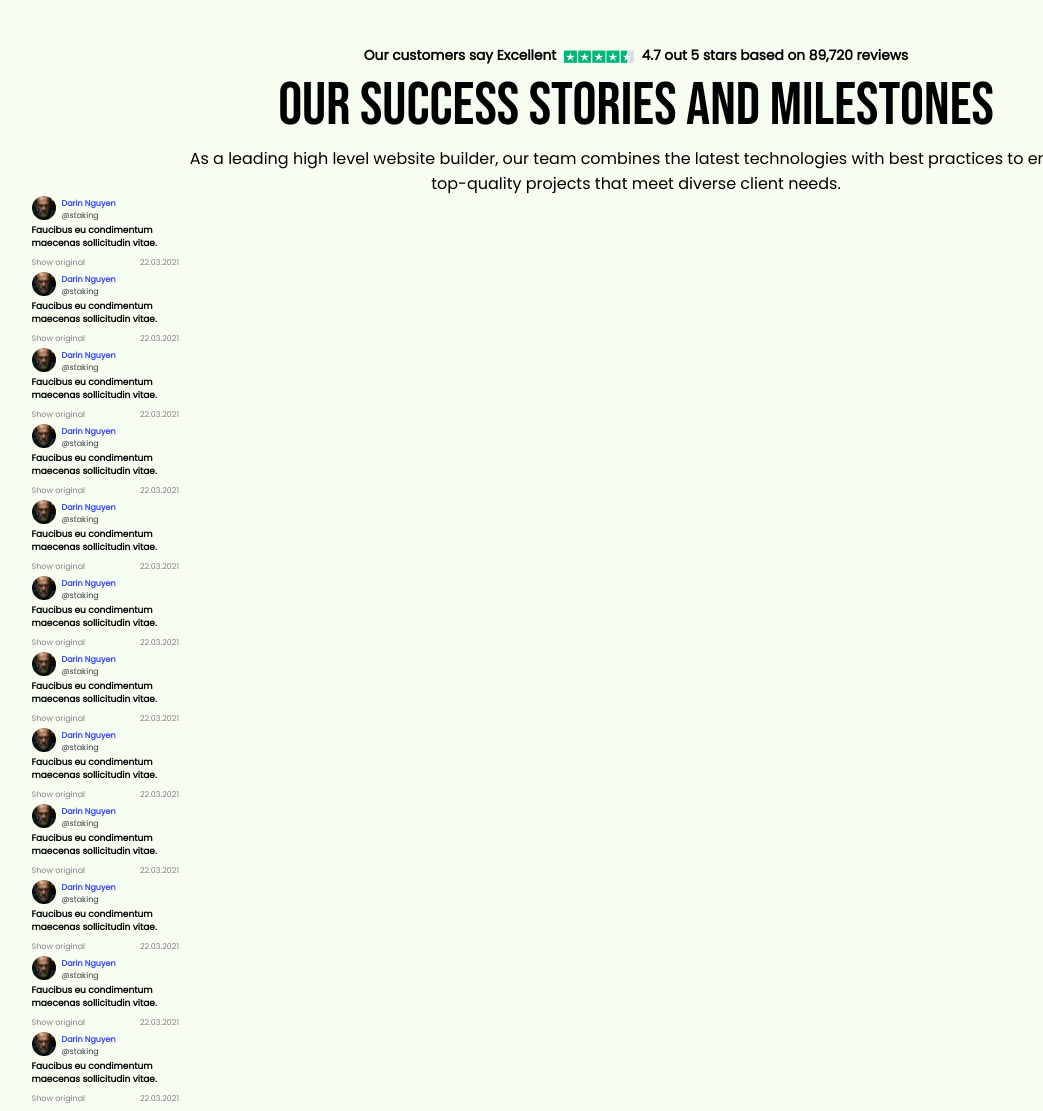
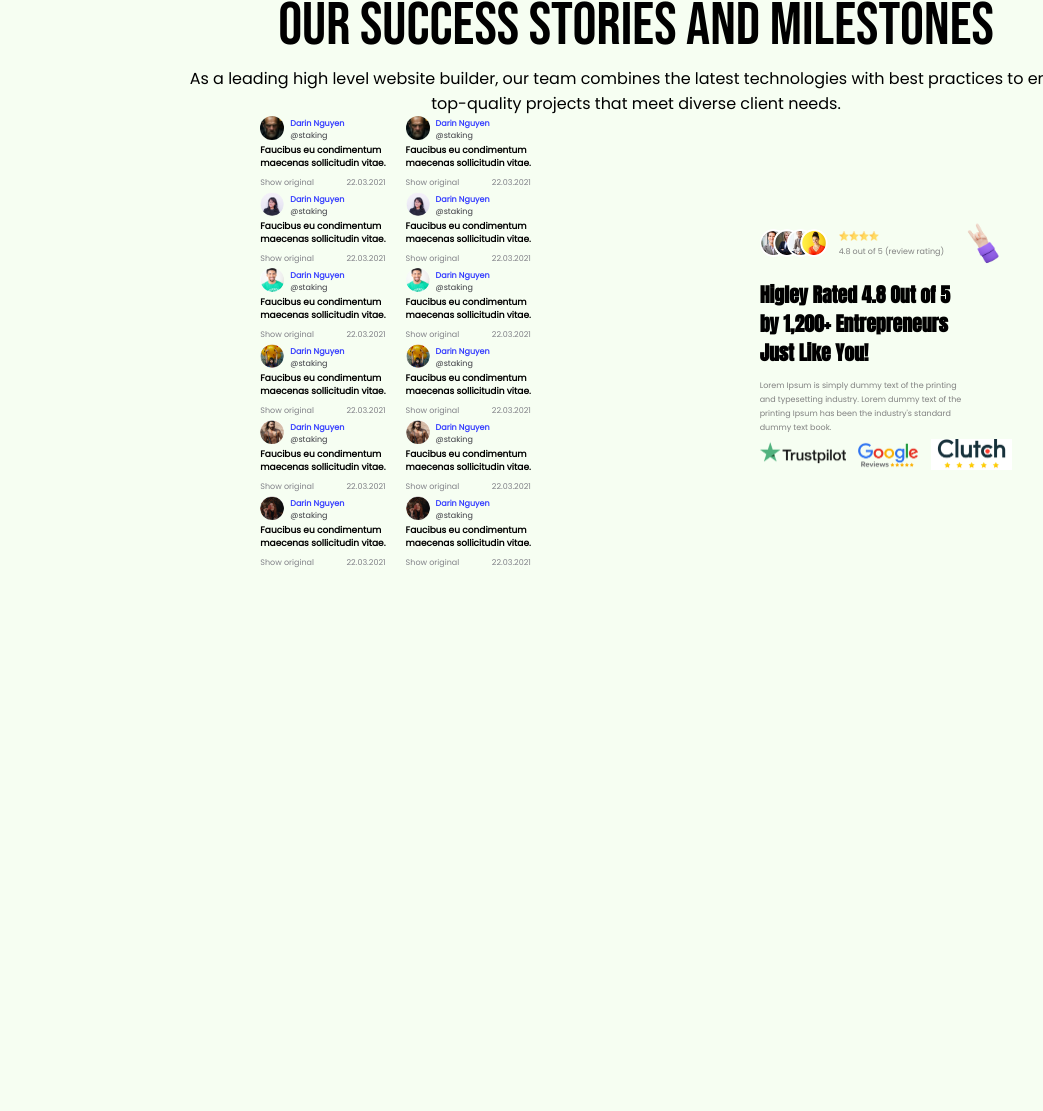
Before and after one commit to MuhammadElham/Figma-Xybertise, a plain HTML site: page index.html in a window 1280 px wide. Shown: the part 1081-2192 px from the top of the page, without its empty margins (4-1047 px from the left). After the commit the page ends 1665 px from the top, so only its background shows below. Drawn offline with Linux system fonts and the light colour scheme.

Commit message:
add picture of hand

```diff
--- a/index.html
+++ b/index.html
@@ -295,110 +295,104 @@
       <div class="feedback">
         <!-- Using Flex Col  -->
         <div class="feedback_part_a">
+          <div class="sub_par_a">
             <!-- 1 -->
-          <div class="sub_par_a">
             <div class="feeds_container">
               <div class="logo_name">
                 <div class="feed_log">
-                  <img src="./Loop_Images/man1.jpeg" alt="" />
+                  <img src="./Loop_Images/person_1.jpeg" alt="" />
                 </div>
                 <div class="feed_names">
                   <p id="feedname">Darin Nguyen</p>
                   <p id="at_rate">@staking</p>
                 </div>
               </div>
-              <p>Faucibus eu condimentum <br>maecenas sollicitudin vitae.</p>
+              <p>Faucibus eu condimentum <br />maecenas sollicitudin vitae.</p>
               <div class="show_original">
                 <p>Show original</p>
                 <p>22.03.2021</p>
               </div>
             </div>
-          </div>
-          <div class="sub_par_a">
+            <!-- 2 -->
             <div class="feeds_container">
               <div class="logo_name">
                 <div class="feed_log">
-                  <img src="./Loop_Images/man1.jpeg" alt="" />
+                  <img src="./Loop_Images/person_2.jpeg" alt="" />
                 </div>
                 <div class="feed_names">
                   <p id="feedname">Darin Nguyen</p>
                   <p id="at_rate">@staking</p>
                 </div>
               </div>
-              <p>Faucibus eu condimentum <br>maecenas sollicitudin vitae.</p>
+              <p>Faucibus eu condimentum <br />maecenas sollicitudin vitae.</p>
               <div class="show_original">
                 <p>Show original</p>
                 <p>22.03.2021</p>
               </div>
             </div>
-          </div>
-          <div class="sub_par_a">
+            <!-- 3 -->
             <div class="feeds_container">
               <div class="logo_name">
                 <div class="feed_log">
-                  <img src="./Loop_Images/man1.jpeg" alt="" />
+                  <img src="./Loop_Images/person_3.jpg" alt="" />
                 </div>
                 <div class="feed_names">
                   <p id="feedname">Darin Nguyen</p>
                   <p id="at_rate">@staking</p>
                 </div>
               </div>
-              <p>Faucibus eu condimentum <br>maecenas sollicitudin vitae.</p>
+              <p>Faucibus eu condimentum <br />maecenas sollicitudin vitae.</p>
               <div class="show_original">
                 <p>Show original</p>
                 <p>22.03.2021</p>
               </div>
             </div>
-          </div>
-          <div class="sub_par_a">
+            <!-- 4 -->
             <div class="feeds_container">
               <div class="logo_name">
                 <div class="feed_log">
-                  <img src="./Loop_Images/man1.jpeg" alt="" />
+                  <img src="./Loop_Images/person_4.jpg" alt="" />
                 </div>
                 <div class="feed_names">
                   <p id="feedname">Darin Nguyen</p>
                   <p id="at_rate">@staking</p>
                 </div>
               </div>
-              <p>Faucibus eu condimentum <br>maecenas sollicitudin vitae.</p>
+              <p>Faucibus eu condimentum <br />maecenas sollicitudin vitae.</p>
               <div class="show_original">
                 <p>Show original</p>
                 <p>22.03.2021</p>
               </div>
             </div>
-          </div>
-          <div class="sub_par_a">
+            <!-- 5 -->
             <div class="feeds_container">
               <div class="logo_name">
                 <div class="feed_log">
-                  <img src="./Loop_Images/man1.jpeg" alt="" />
+                  <img src="./Loop_Images/person_5.jpg" alt="" />
                 </div>
                 <div class="feed_names">
                   <p id="feedname">Darin Nguyen</p>
                   <p id="at_rate">@staking</p>
                 </div>
               </div>
-              <p>Faucibus eu condimentum <br>maecenas sollicitudin vitae.</p>
+              <p>Faucibus eu condimentum <br />maecenas sollicitudin vitae.</p>
               <div class="show_original">
                 <p>Show original</p>
                 <p>22.03.2021</p>
               </div>
             </div>
-          </div>
             <!-- 6 -->
-          <div class="sub_par_a">
             <div class="feeds_container">
               <div class="logo_name">
                 <div class="feed_log">
-                  <img src="./Loop_Images/man1.jpeg" alt="" />
+                  <img src="./Loop_Images/person_6.jpg" alt="" />
                 </div>
                 <div class="feed_names">
                   <p id="feedname">Darin Nguyen</p>
                   <p id="at_rate">@staking</p>
                 </div>
               </div>
-              <p>Faucibus eu condimentum <br>maecenas sollicitudin vitae.</p>
+              <p>Faucibus eu condimentum <br />maecenas sollicitudin vitae.</p>
               <div class="show_original">
                 <p>Show original</p>
                 <p>22.03.2021</p>
@@ -407,109 +401,102 @@
           </div>
           <div class="sub_par_b">
             <!-- 1 -->
-          <div class="sub_par_a">
             <div class="feeds_container">
               <div class="logo_name">
                 <div class="feed_log">
-                  <img src="./Loop_Images/man1.jpeg" alt="" />
+                  <img src="./Loop_Images/person_1.jpeg" alt="" />
                 </div>
                 <div class="feed_names">
                   <p id="feedname">Darin Nguyen</p>
                   <p id="at_rate">@staking</p>
                 </div>
               </div>
-              <p>Faucibus eu condimentum <br>maecenas sollicitudin vitae.</p>
+              <p>Faucibus eu condimentum <br />maecenas sollicitudin vitae.</p>
               <div class="show_original">
                 <p>Show original</p>
                 <p>22.03.2021</p>
               </div>
             </div>
-          </div>
-          <div class="sub_par_a">
+            <!-- 2 -->
             <div class="feeds_container">
               <div class="logo_name">
                 <div class="feed_log">
-                  <img src="./Loop_Images/man1.jpeg" alt="" />
+                  <img src="./Loop_Images/person_2.jpeg" alt="" />
                 </div>
                 <div class="feed_names">
                   <p id="feedname">Darin Nguyen</p>
                   <p id="at_rate">@staking</p>
                 </div>
               </div>
-              <p>Faucibus eu condimentum <br>maecenas sollicitudin vitae.</p>
+              <p>Faucibus eu condimentum <br />maecenas sollicitudin vitae.</p>
               <div class="show_original">
                 <p>Show original</p>
                 <p>22.03.2021</p>
               </div>
             </div>
-          </div>
-          <div class="sub_par_a">
+            <!-- 3 -->
             <div class="feeds_container">
               <div class="logo_name">
                 <div class="feed_log">
-                  <img src="./Loop_Images/man1.jpeg" alt="" />
+                  <img src="./Loop_Images/person_3.jpg" alt="" />
                 </div>
                 <div class="feed_names">
                   <p id="feedname">Darin Nguyen</p>
                   <p id="at_rate">@staking</p>
                 </div>
               </div>
-              <p>Faucibus eu condimentum <br>maecenas sollicitudin vitae.</p>
+              <p>Faucibus eu condimentum <br />maecenas sollicitudin vitae.</p>
               <div class="show_original">
                 <p>Show original</p>
                 <p>22.03.2021</p>
               </div>
             </div>
-          </div>
-          <div class="sub_par_a">
+            <!-- 4 -->
             <div class="feeds_container">
               <div class="logo_name">
                 <div class="feed_log">
-                  <img src="./Loop_Images/man1.jpeg" alt="" />
+                  <img src="./Loop_Images/person_4.jpg" alt="" />
                 </div>
                 <div class="feed_names">
                   <p id="feedname">Darin Nguyen</p>
                   <p id="at_rate">@staking</p>
                 </div>
               </div>
-              <p>Faucibus eu condimentum <br>maecenas sollicitudin vitae.</p>
+              <p>Faucibus eu condimentum <br />maecenas sollicitudin vitae.</p>
               <div class="show_original">
                 <p>Show original</p>
                 <p>22.03.2021</p>
               </div>
             </div>
-          </div>
-          <div class="sub_par_a">
+            <!-- 5 -->
             <div class="feeds_container">
               <div class="logo_name">
                 <div class="feed_log">
-                  <img src="./Loop_Images/man1.jpeg" alt="" />
+                  <img src="./Loop_Images/person_5.jpg" alt="" />
                 </div>
                 <div class="feed_names">
                   <p id="feedname">Darin Nguyen</p>
                   <p id="at_rate">@staking</p>
                 </div>
               </div>
-              <p>Faucibus eu condimentum <br>maecenas sollicitudin vitae.</p>
+              <p>Faucibus eu condimentum <br />maecenas sollicitudin vitae.</p>
               <div class="show_original">
                 <p>Show original</p>
                 <p>22.03.2021</p>
               </div>
             </div>
-          </div>
             <!-- 6 -->
-          <div class="sub_par_a">
             <div class="feeds_container">
               <div class="logo_name">
                 <div class="feed_log">
-                  <img src="./Loop_Images/man1.jpeg" alt="" />
+                  <img src="./Loop_Images/person_6.jpg" alt="" />
                 </div>
                 <div class="feed_names">
                   <p id="feedname">Darin Nguyen</p>
                   <p id="at_rate">@staking</p>
                 </div>
               </div>
-              <p>Faucibus eu condimentum <br>maecenas sollicitudin vitae.</p>
+              <p>Faucibus eu condimentum <br />maecenas sollicitudin vitae.</p>
               <div class="show_original">
                 <p>Show original</p>
                 <p>22.03.2021</p>
@@ -517,9 +504,32 @@
             </div>
           </div>
         </div>
+
+        <div class="feedback_part_b">
+          <div class="feed_pat_b_images_and_logos">
+            <div class="feed_part_b_images">
+              <img src="./Loop_Images/feed_partb_person_1.png" alt="">
+              <img src="./Loop_Images/feed_partb_person_2.png" alt="" id="feed_b_img">
+              <img src="./Loop_Images/feed_partb_person_3.png" alt="" id="feed_b_img">
+              <img src="./Loop_Images/feed_partb_person_4.png" alt="" id="feed_b_img">
             </div>
-
-        <div class="feedback_part_b"></div>
+            <div class="feed_part_b_logos">
+              <img src="./Loop_Images/star.png" alt="">
+              <img src="./Loop_Images/star.png" alt="" id="feed_b_logo">
+              <img src="./Loop_Images/star.png" alt="" id="feed_b_logo">
+              <img src="./Loop_Images/star.png" alt="" id="feed_b_logo">
+              <p>4.8 out of 5 (review rating)</p>
+            </div>
+            <img id="hand" src="Loop_Images/hand.png" alt="">
+          </div>
+          <h2>Higley Rated 4.8 Out of 5 <br> by 1,200+ Entrepreneurs <br> Just Like You!</h2>
+          <p>Lorem Ipsum is simply dummy text of the printing <br> and typesetting industry. Lorem dummy text of the <br> printing Ipsum has been the industry's standard <br> dummy text book.</p>
+          <div class="brands_images">
+          <img src="./Loop_Images/Trustpilot_logo.png" alt="" id="trustpilot">
+          <img src="./Loop_Images/Google.png" alt="" id="google">
+          <img src="./Loop_Images/clutch.png" alt="" id="clutch">
+        </div>
+        </div>
       </div>
     </section>
 
--- a/style.css
+++ b/style.css
@@ -3,6 +3,8 @@
 @import url('https://fonts.googleapis.com/css2?family=Poppins&display=swap');
 
 @import url('https://fonts.googleapis.com/css2?family=Bebas+Neue&display=swap');
+
+@import url('https://fonts.googleapis.com/css2?family=Anton&display=swap');
 
 @font-face {
     font-family: myFont;
@@ -437,7 +439,8 @@ body {
 
 /* Slider Image Styling */
 .loopslider figure img {
-    width: 100%;
+    /* width: 100%; */
+    width: 80%;
     height: auto;
     border-radius: 20px;
 }
@@ -451,7 +454,8 @@ body {
 
 .loopslider-container .loopslider {
     margin: 0 auto;
-    height: 290px;
+    /* height: 290px; */
+    height: 250px;
     position: relative;
     overflow: hidden;
 }
@@ -555,15 +559,37 @@ body {
     font-size: 600;
     font-weight: 0.731rem;
 }
-.feeds_container{
-    width: 147.5px;
+
+/* Feedback section */
+.feedback {
+    /* width: 100%; */
+    display: flex;
+    justify-content: space-evenly;
+}
+
+/* .feedback_part_a,
+.feedback_part_b {
+    width: 50%;
+} */
+
+.feedback_part_a {
+    display: flex;
+    align-items: center;
+    /* justify-content: space-between; */
+    gap: 20px;
+}
+
+.feeds_container {
+    /* width: 147.5px; */
     height: 76px;
 }
+
 .feeds_container p {
     font-family: Poppins;
     font-size: 9px;
     font-weight: 800;
 }
+
 .feed_log img {
     width: 24px;
     height: 24px;
@@ -573,11 +599,19 @@ body {
     border: none;
     outline: none;
 }
-.logo_name{
+
+#hand {
+    width: 55.37px;
+    height: 49.03px;
+
+}
+
+.logo_name {
     display: flex;
     align-items: center;
     gap: 6px;
 }
+
 .feed_names #feedname {
     color: #363EFF;
     font-size: 8px;
@@ -589,14 +623,113 @@ body {
     font-weight: 400;
     color: #3C3C43;
 }
-.show_original{
+
+.show_original {
     display: flex;
     align-items: center;
     justify-content: space-between;
 }
+
 .show_original p {
     color: #818188;
     padding-top: 7px;
     font-size: 8px;
     font-weight: 400;
 }
+
+.feed_pat_b_images_and_logos {
+    display: flex;
+    align-items: center;
+    gap: 0.688rem;
+}
+
+.feed_part_b_images {
+    display: flex;
+    align-items: center;
+}
+
+.feed_part_b_images img {
+    width: 27.5px;
+    height: 27.5px;
+    border-radius: 50%;
+    object-fit: cover;
+    object-position: center;
+    border: none;
+    outline: none;
+}
+
+.feed_part_b_images #feed_b_img {
+    margin: 0 0 0 -14px;
+}
+
+.feed_part_b_logos img {
+    width: 10px;
+    height: 10px;
+}
+
+.feed_part_b_logos #feed_b_logo {
+    margin: 0 0 0 -4px;
+}
+
+.feed_part_b_logos p {
+    font-family: Poppins;
+    font-size: 0.446rem;
+    color: #656161;
+    font-weight: 600;
+}
+
+.feedback_part_b {
+    display: flex;
+    flex-direction: column;
+    justify-content: center;
+}
+
+.feedback_part_b h2 {
+    font-family: Anton;
+    font-size: 1.234rem;
+    font-weight: 600;
+    margin: 12px 0;
+}
+
+.feedback_part_b p {
+    font-family: Poppins;
+    font-size: 0.5rem;
+    font-weight: 500;
+    color: gray;
+    line-height: 0.875rem;
+}
+
+.brands_images {
+    display: flex;
+    align-items: center;
+    gap: 0.719rem;
+}
+
+.brands_images #trustpilot {
+    width: 5.375rem;
+    height: 2.219rem;
+    object-fit: cover;
+    object-position: center;
+    border: none;
+    outline: none;
+}
+
+.brands_images #google {
+    width: 3.875rem;
+    height: 2.156rem;
+    object-fit: cover;
+    object-position: center;
+    border: none;
+    outline: none;
+    padding: 5px 0 0 0;
+}
+
+.brands_images #clutch {
+    width: 5.063rem;
+    height: 2.219rem;
+    object-fit: cover;
+    object-position: center;
+    border: none;
+    outline: none;
+    padding: 4px 0 0 0;
+}
```
Also changed, not shown: Loop_Images/Frame 1.png (deleted), Loop_Images/Google.png (added), Loop_Images/Trustpilot_logo.png (added), Loop_Images/clutch.png (added), Loop_Images/feed_partb_person_1.png (added), Loop_Images/feed_partb_person_2.png (added), Loop_Images/feed_partb_person_3.png (added), Loop_Images/feed_partb_person_4.png (added), Loop_Images/hand.png (added), Loop_Images/person_1.jpeg (renamed from Loop_Images/man1.jpeg), Loop_Images/person_2.jpeg (added), Loop_Images/person_3.jpg (added), Loop_Images/person_4.jpg (added), Loop_Images/person_5.jpg (added), 2 more files. Lines whose indentation alone changed are shown as unchanged.
